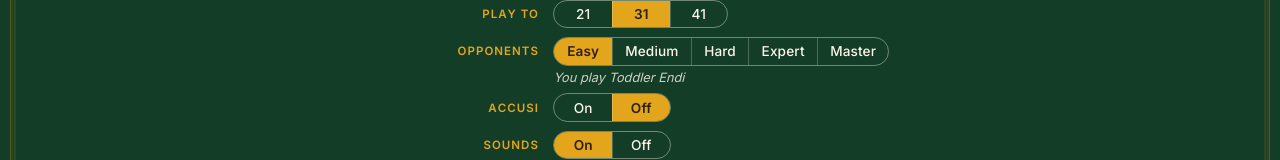
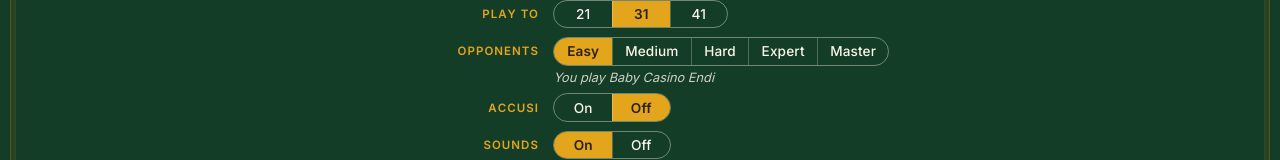
Before and after one commit to eYmeraj/tressette, a React (Vite) app: page / in a window 1280 px wide. Shown: the part 362-522 px from the top of the page. Built offline with nearby package versions, Linux system fonts and the light colour scheme; no server answers; a web font is replaced by a local one.

Commit message:
fix: rename bot

```diff
--- a/src/engine/bots/index.ts
+++ b/src/engine/bots/index.ts
@@ -47,7 +47,7 @@ export const BOTS = {
     id: 'classic',
     name: 'Classic',
     label: 'Easy',
-    endisLifeStage: 'Toddler',
+    endisLifeStage: 'Baby Casino',
     difficulty: 'Easy',
     description: 'Plays by simple rules of thumb.',
     chooseMove: classicMove,
```
Also changed, not shown: 1 other file (tests, documents, lock files or other folders).
